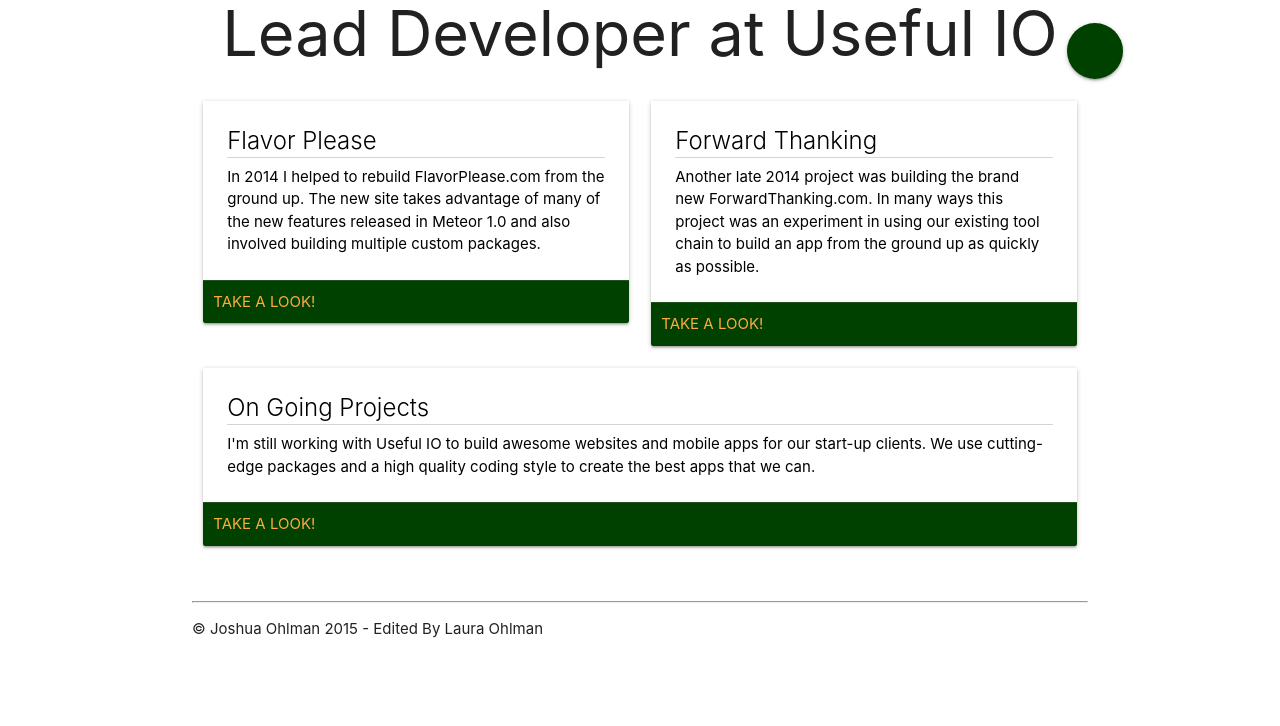
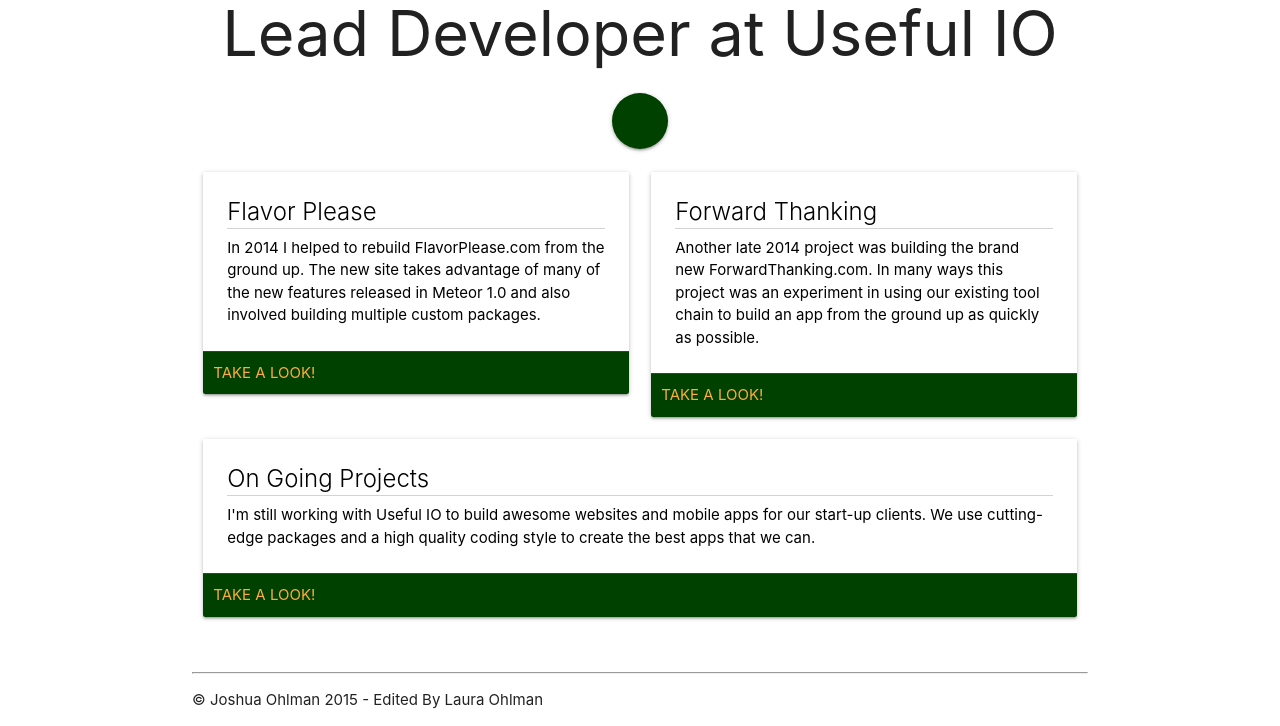
Before and after one commit to mrs-codewriterohs/jpohlman.com, a plain HTML site: page public/index.html in a window 1280 px wide. Shown: the part 143-869 px from the top of the page. Before the commit the page ends 800 px from the top, so only its background shows below. Drawn offline with nearby package versions, Linux system fonts and the light colour scheme.

Commit message:
icon centered

```diff
--- a/public/index.html
+++ b/public/index.html
@@ -27,8 +27,9 @@
 
     <div class="container">
         <h1 class="center-align">Lead Developer at Useful IO</h1>
-              <a class="btn-floating btn-large waves-effect waves-light btn-like"><i class="mdi-action-thumb-up"></i></a>
-
+        <p class="center-align">
+            <a class="btn-floating btn-large waves-effect waves-light"><i class="mdi-action-thumb-up"></i></a>
+        </p>
         <div class="row">
             <div class="col s12 l6">
                 <div class="card">
```
